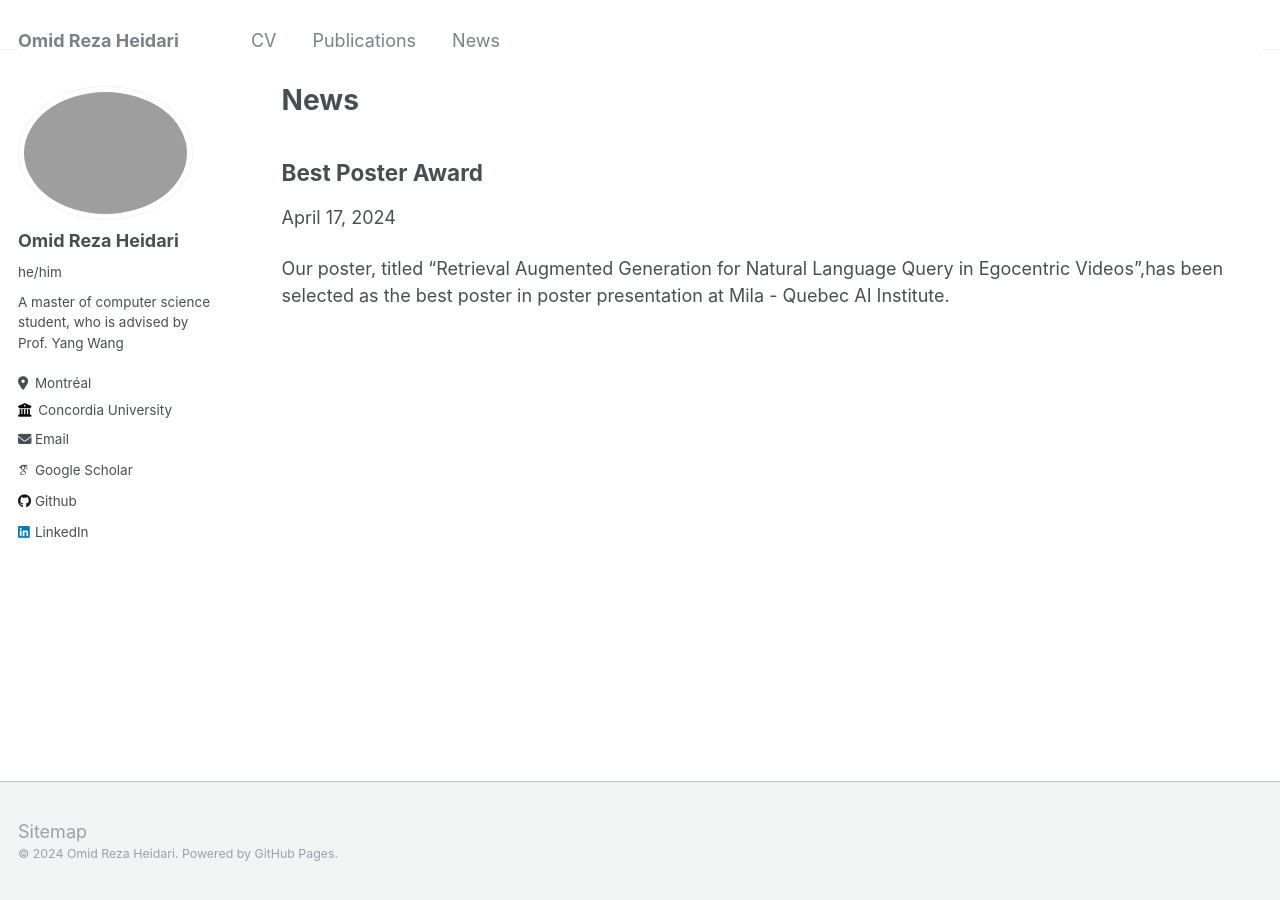
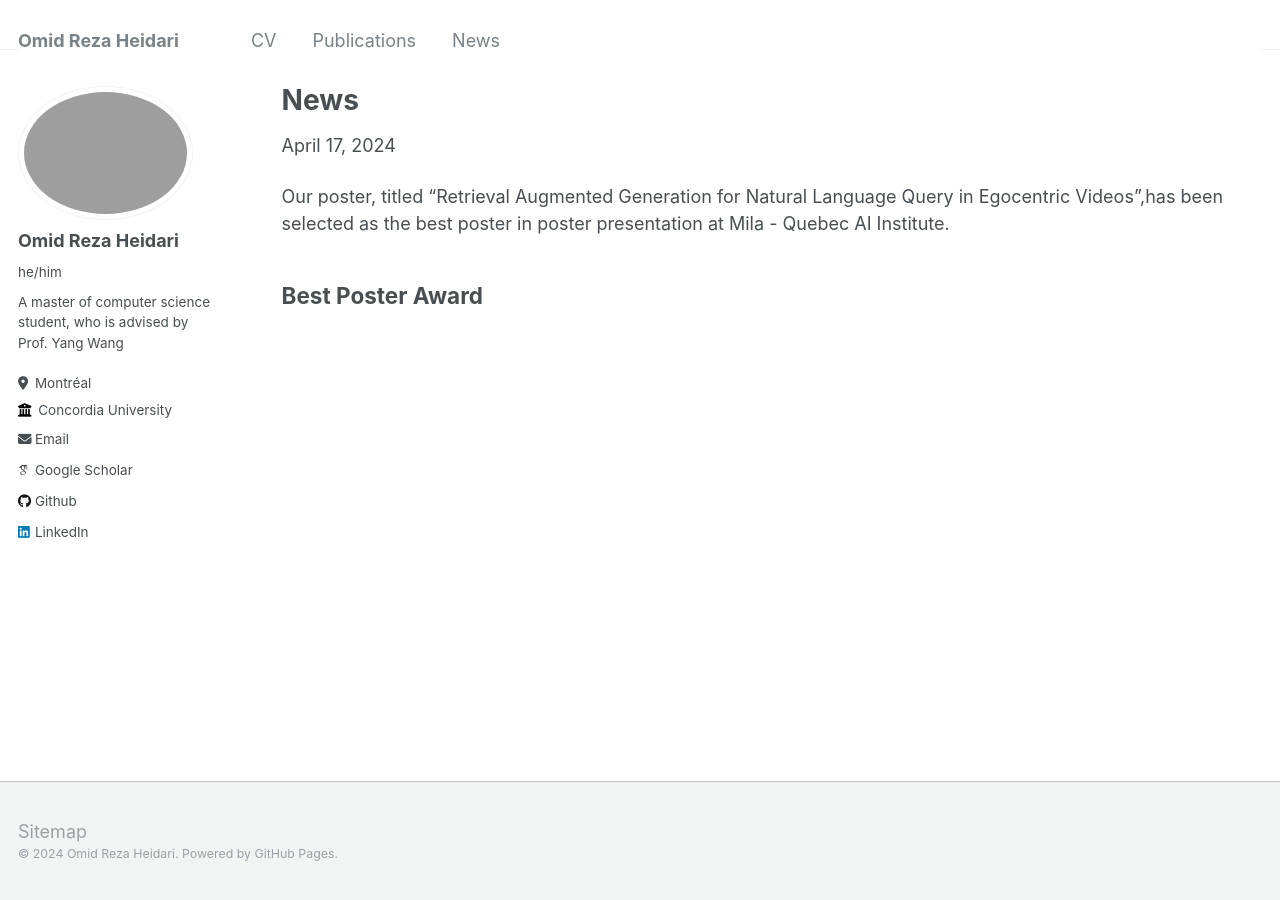
Before and after one commit to omid-reza/omid-reza.github.io, a Jekyll site: the page built from _pages/news.md, in a window 1280 px wide. Built offline with Jekyll 4.4.1, drawn with Linux system fonts in a browser that asks for light colours; some web fonts are replaced.

Commit message:
change layout

```diff
--- /dev/null
+++ b/_includes/post.html
@@ -0,0 +1,59 @@
+{% include base_path %}
+
+{% if post.header.teaser %}
+  {% capture teaser %}{{ post.header.teaser }}{% endcapture %}
+{% else %}
+  {% assign teaser = site.teaser %}
+{% endif %}
+
+{% if post.id %}
+  {% assign title = post.title | markdownify | remove: "<p>" | remove: "</p>" %}
+{% else %}
+  {% assign title = post.title %}
+{% endif %}
+
+<div class="{{ include.type | default: "list" }}__item">
+  <article class="archive__item" itemscope itemtype="http://schema.org/CreativeWork">
+    {% if include.type == "grid" and teaser %}
+      <div class="archive__item-teaser">
+        <img src=
+          {% if teaser contains "://" %}
+            "{{ teaser }}"
+          {% else %}
+            "{{ teaser | prepend: "/images/" | prepend: base_path }}"
+          {% endif %}
+          alt="">
+      </div>
+    {% endif %}
+
+
+        {% if post.collection == 'teaching' %}
+          <p> {{ post.type }}, <i>{{ post.venue }}</i>, {{ post.date | default: "1900-01-01" | date: "%Y" }} </p>
+        {% elsif post.collection == 'publications' %}
+          <p>Published in <i>{{ post.venue }}</i>, {{ post.date | default: "1900-01-01" | date: "%Y" }} </p>
+        {% elsif post.date %}
+         <p class="page__date"><time datetime="{{ post.date | default: "1900-01-01" | date_to_xmlschema }}">{{ post.date | default: "1900-01-01" | date: "%B %d, %Y" }}</time></p>
+        {% endif %}
+
+    {% if post.excerpt and site.read_more != 'enabled' %}
+    <p class="archive__item-excerpt" itemprop="description">{{ post.excerpt | markdownify }}</p>
+    {% elsif post.excerpt and site.read_more == 'enabled' %}
+    <p class="archive__item-excerpt" itemprop="description"><p>{{ post.excerpt | markdownify | remove: '<p>' | remove: '</p>' }}<strong><a href="{{ base_path }}{{ post.url }}" rel="permalink"> Read more</a></strong></p></p>
+    {% endif %}
+    <h2 itemprop="headline">
+        {% if post.link %}
+          <a href="{{ post.link }}">{{ title }}</a> <a href="{{ base_path }}{{ post.url }}" rel="permalink"><i class="fa fa-link" aria-hidden="true" title="permalink"></i><span class="sr-only">Permalink</span></a>
+        {% else %}
+          <strong>{{ title }}</strong>
+        {% endif %}
+      </h2>
+    {% if post.citation and post.paperurl %}
+      <p>Recommended citation: {{ post.citation }} <a href="{{ post.paperurl }}">{{ post.paperurl }}</a></p>
+    {% elsif post.citation %}
+      <p>Recommended citation: {{ post.citation }} </p>
+    {% elsif post.paperurl %}
+      <p class="wordwrap">Download <a href=" {{ post.paperurl }} ">here</a></p>
+    {% endif %}
+
+  </article>
+</div>
--- a/_pages/news.md
+++ b/_pages/news.md
@@ -12,5 +12,5 @@
   {% if year != written_year %}
     {% capture written_year %}{{ year }}{% endcapture %}
   {% endif %}
-  {% include archive-single.html %}
+  {% include post.html %}
 {% endfor %}
```
